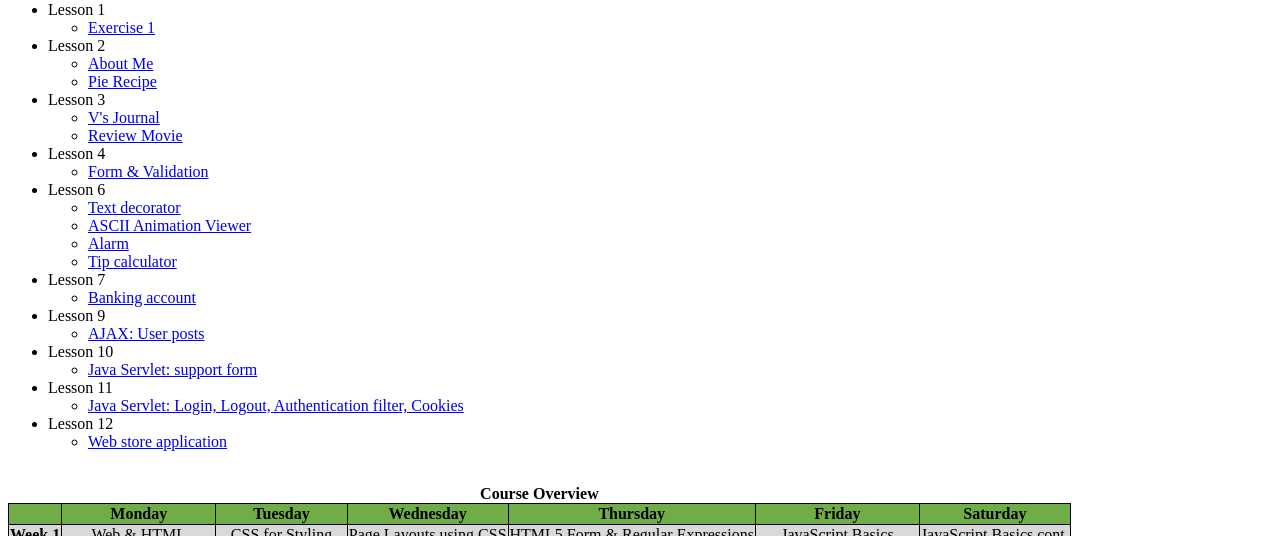
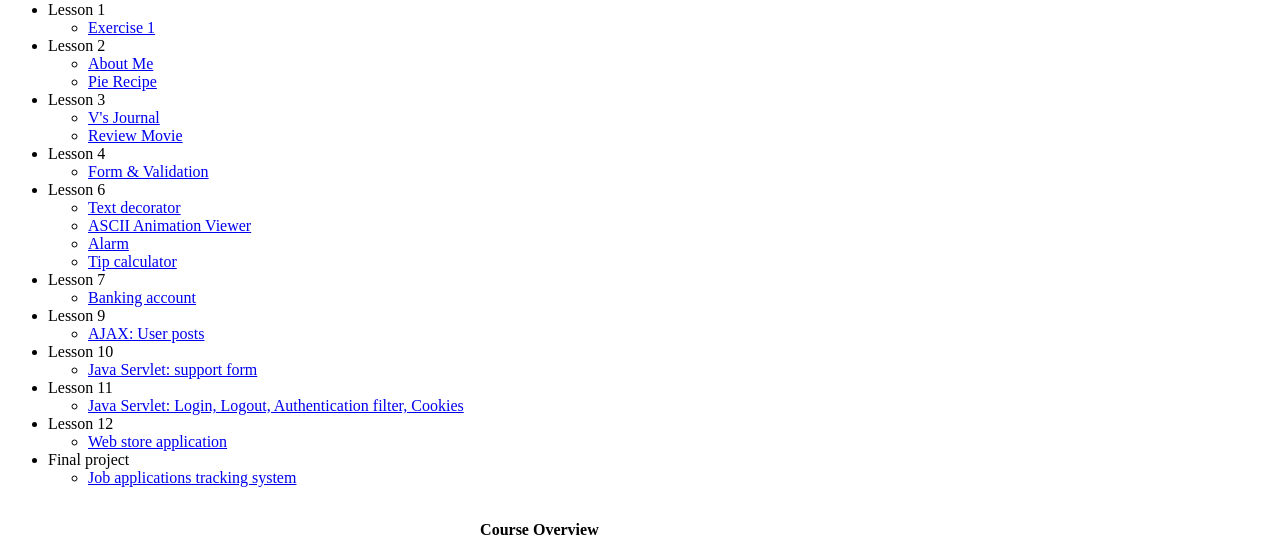
Before and after one commit to dangersvn/dangersvn.github.io, a plain HTML site: page index.html in a window 1280 px wide. Shown: the part 375-911 px from the top of the page. Drawn offline with Linux system fonts and the light colour scheme.

Commit message:
Add final project

```diff
--- a/index.html
+++ b/index.html
@@ -127,6 +127,14 @@
         </li>
       </ul>
     </li>
+    <li>
+      Final project
+      <ul>
+        <li>
+          <a href="./lab/final/job-applications-tracking-main.zip" target="_blank">Job applications tracking system </a>
+        </li>
+      </ul>
+    </li>
   </ul>
   <br>
   <table>
```
Also changed, not shown: 1 other file.
